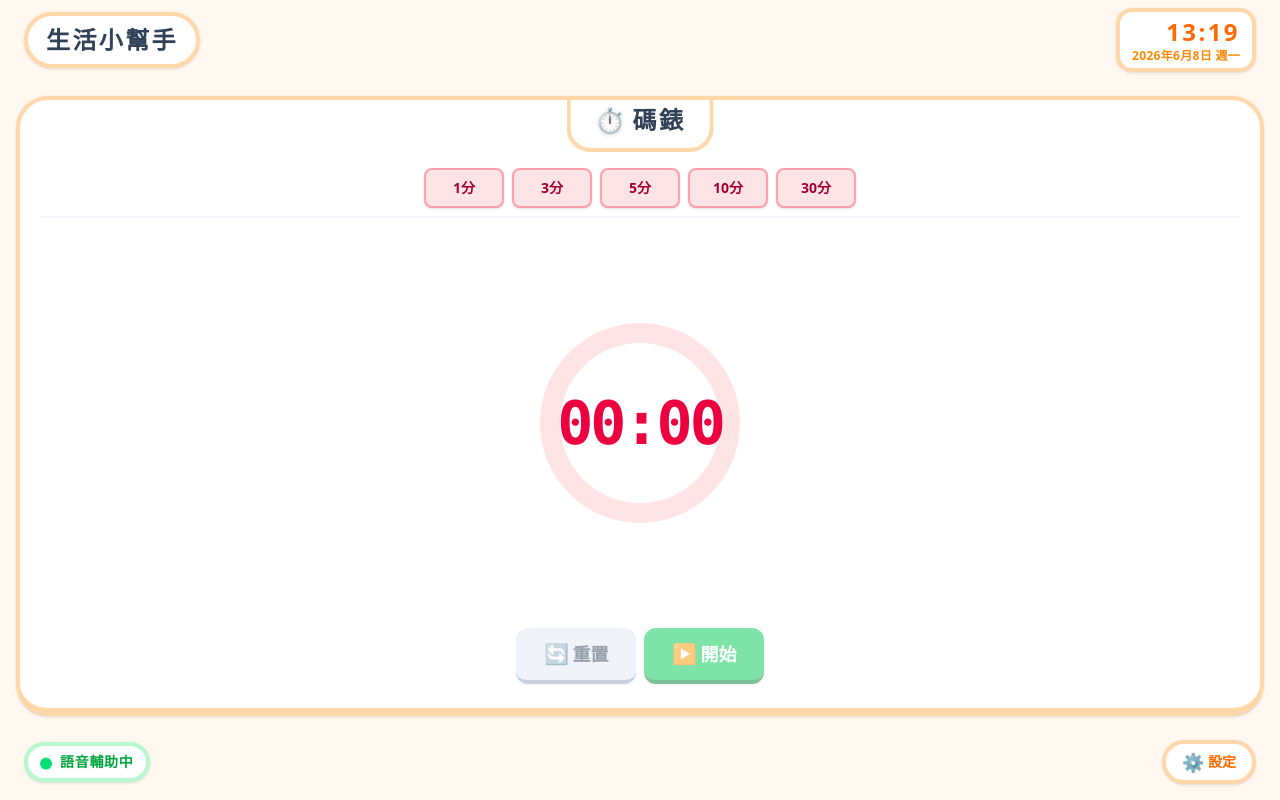
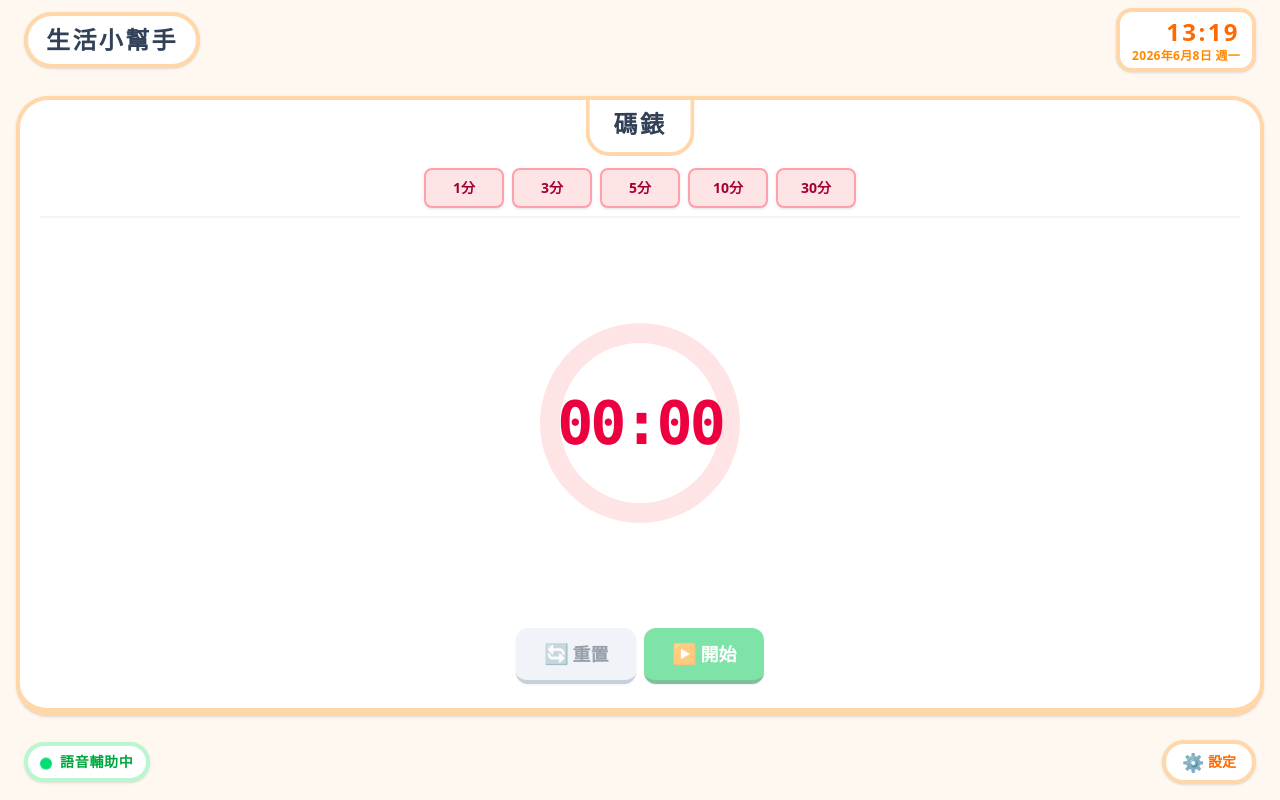
Before and after one commit to wujhbn/Life-Helper, a React (Vite) app: page /timer in a window 1280 px wide. Built offline with nearby package versions, Linux system fonts and the light colour scheme; a web font is replaced by a local one.

Commit message:
refactor: remove icon from page header
Clean up the PageContainer header by removing the decorative icon to simplify the UI and improve layout spacing.

```diff
--- a/src/components/SharedUI.tsx
+++ b/src/components/SharedUI.tsx
@@ -5,8 +5,7 @@ export const PageContainer = ({ title, icon, color, children }: { title: string,
   <div className="flex flex-col h-full px-4 max-w-7xl mx-auto w-full min-h-0 gap-3 pb-4 pt-4 bg-[#FFF8F0]">
     <div className="flex-1 bg-white rounded-[2rem] shadow-sm border-4 border-b-8 border-orange-200 p-3 sm:p-5 overflow-hidden flex flex-col min-h-0 relative">
       {/* Title inside the container acting like a label badge */}
-      <div className="absolute top-0 left-1/2 -translate-x-1/2 bg-white border-4 border-t-0 border-orange-200 px-6 pt-1 pb-3 rounded-b-3xl shrink-0 z-10 flex items-center justify-center gap-2">
-        <span className="text-2xl leading-none drop-shadow-sm">{icon}</span>
+      <div className="absolute top-0 left-1/2 -translate-x-1/2 bg-white border-4 border-t-0 border-orange-200 px-6 pt-2 pb-3 rounded-b-3xl shrink-0 z-10 flex items-center justify-center">
         <h2 className={`text-xl sm:text-2xl font-black tracking-widest text-slate-700`}>
           {title}
         </h2>
```
